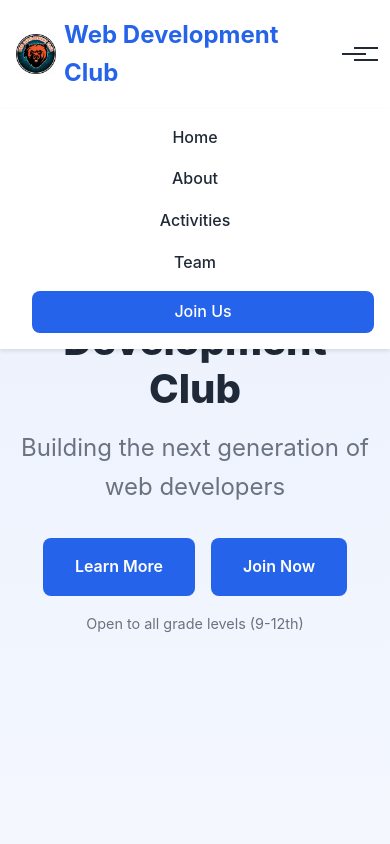
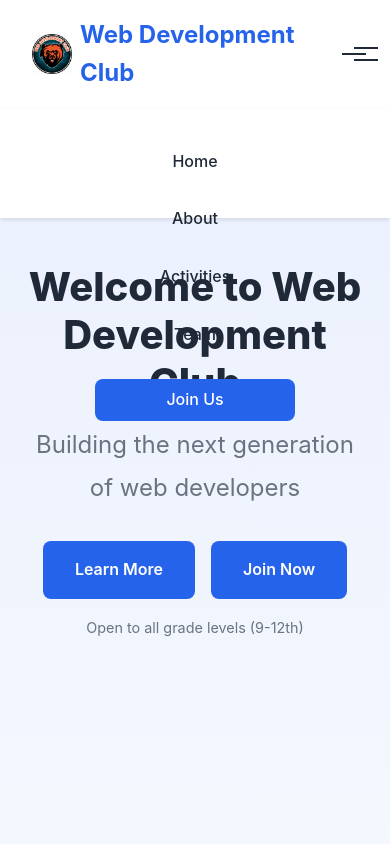
Before and after one commit to VivaanNarayana/calwebdev, a plain HTML site: page index.html in a window 390 px wide. Both pictures are taken after a click on the button "toggle navigation". Shown: the top 844 px of the page. Drawn offline with Linux system fonts and the light colour scheme.

Commit message:
2 AM Changes

```diff
--- a/assets/css/style.css
+++ b/assets/css/style.css
@@ -43,6 +43,14 @@ h1, h2, h3, h4, h5, h6 {
     margin-bottom: var(--spacing-md);
 }
 
+p {
+    max-width: 800px;
+    margin: 0 auto;
+    line-height: 1.8;
+    font-size: 1.1rem;
+    padding: 0 var(--spacing-md);
+}
+
 h1 {
     font-size: 3.5rem;
     font-weight: 800;
@@ -71,7 +79,7 @@ h2 {
 }
 
 .nav-brand {
-    padding: 0 var(--spacing-md);
+    padding-left: var(--spacing-lg);
 }
 
 .nav-brand a {
@@ -80,6 +88,7 @@ h2 {
     display: flex;
     align-items: center;
     gap: var(--spacing-sm);
+    height: 100%;
 }
 
 .nav-logo {
@@ -95,8 +104,10 @@ h2 {
 
 .nav-links {
     display: flex;
-    gap: var(--spacing-md);
-    padding: 0 var(--spacing-md);
+    gap: var(--spacing-lg);
+    padding-right: var(--spacing-lg);
+    align-items: center;
+    height: 100%;
 }
 
 .nav-link {
@@ -113,10 +124,13 @@ h2 {
 .nav-cta {
     background: var(--primary-color);
     color: white !important;
-    padding: 0.5rem 1rem;
+    padding: 0.75rem 1.25rem;
     border-radius: var(--border-radius);
     margin-left: var(--spacing-md);
     transition: var(--transition);
+    display: inline-flex;
+    align-items: center;
+    justify-content: center;
 }
 
 .nav-cta:hover {
@@ -178,6 +192,11 @@ h2 {
     font-size: 0.9rem;
     color: var(--light-text);
     margin-top: var(--spacing-sm);
+}
+
+/* Scroll Padding for Sections */
+section {
+    scroll-margin-top: 80px; /* Height of navbar + some padding */
 }
 
 /* About Section */
@@ -432,6 +451,15 @@ h2 {
     align-items: flex-start;
 }
 
+.footer-section.brand p {
+    padding-left: 0px;  /* Align with the W in Web */
+}
+
+.contact-info {
+    margin-left: -44px;  /* Compensate for font alignment */
+}
+
+
 .footer-logo {
     width: 80px;
     height: 80px;
@@ -533,8 +561,9 @@ h2 {
         background: none;
         border: none;
         cursor: pointer;
-        padding: var(--spacing-sm);
-        margin-right: var(--spacing-md);
+        padding: var(--spacing-md);
+        margin-right: var(--spacing-sm);
+        z-index: 100;
     }
 
     .hamburger {
@@ -570,10 +599,23 @@ h2 {
         left: 0;
         right: 0;
         background: var(--background);
-        padding: var(--spacing-md);
+        padding: var(--spacing-lg) var(--spacing-md);
         flex-direction: column;
+        align-items: center;
+        gap: var(--spacing-md);
+        box-shadow: 0 2px 4px rgba(0, 0, 0, 0.1);
+    }
+
+    .nav-link {
+        width: 100%;
         text-align: center;
-        box-shadow: 0 2px 4px rgba(0, 0, 0, 0.1);
+        padding: var(--spacing-sm) 0;
+    }
+
+    .nav-cta {
+        margin: var(--spacing-sm) 0 0 0;
+        width: auto;
+        min-width: 200px;
     }
 
     .nav-links.active {
--- a/index.html
+++ b/index.html
@@ -157,14 +157,14 @@
                             <img src="assets/images/placeholder.jpg" alt="Co-President">
                         </div>
                         <h3>Co-President</h3>
-                        <p class="member-role">Lorem Ipsum Dolor Sit Amet</p>
+                        <p class="member-role">Vivaan Narayana</p>
                     </div>
                     <div class="team-member">
                         <div class="member-img">
                             <img src="assets/images/placeholder.jpg" alt="Co-President">
                         </div>
                         <h3>Co-President</h3>
-                        <p class="member-role">Lorem Ipsum Dolor Sit Amet</p>
+                        <p class="member-role">Adyant Gautam</p>
                     </div>
                 </div>
             </div>
@@ -193,14 +193,13 @@
                     <div class="contact-info">
                         <p><i class="fas fa-envelope"></i> narayanavivaan@gmail.com</p>
                         <p><i class="fas fa-map-marker-alt"></i> California High School</p>
-                        <p><i class="fas fa-clock"></i> Meeting Times: TBD</p>
+                        <p class="meeting-times"><i class="fas fa-clock"></i> Meeting Times: First and Last Thursday of the Month</p>
                     </div>
                 </div>
             </div>
         </div>
     </footer>
 
-    <!-- Custom JavaScript -->
     <script src="assets/js/main.js"></script>
 </body>
 </html>
```
